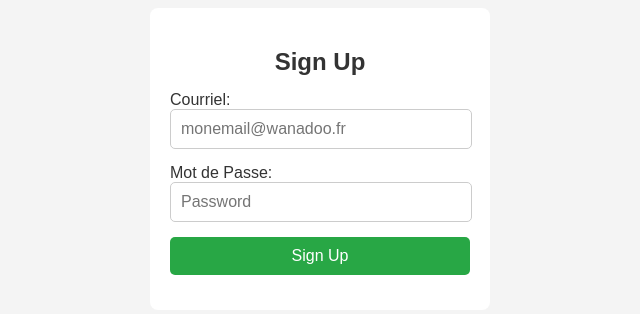
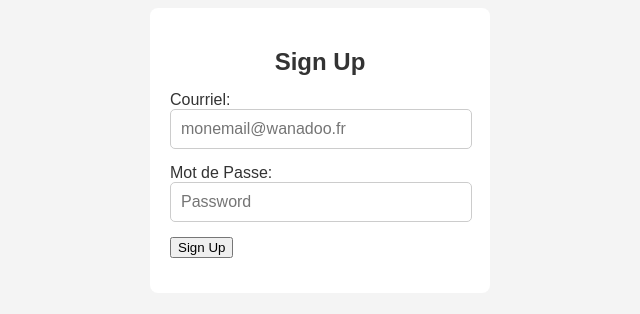
Before and after one commit to WilliamWalkerMercier/Ece_Ing2TD3_Grp1_Medicare, a plain HTML site: page Connection/connection.html in a window 1280 px wide. Shown: the whole page, without its empty margins (320-960 px from the left). Drawn offline with Linux system fonts and the light colour scheme.

Commit message:
Modification des noms des bouttons

```diff
--- a/Connection/connection.html
+++ b/Connection/connection.html
@@ -48,21 +48,6 @@
             font-size: 16px;
         }
 
-        #SignUpButton {
-            background-color: #28a745;
-            color: #ffffff;
-            padding: 10px 20px;
-            border: none;
-            border-radius: 5px;
-            cursor: pointer;
-            font-size: 16px;
-            width: 100%;
-            text-align: center;
-        }
-
-        #SignUpButton:hover {
-            opacity: 0.9;
-        }
 
 
     </style>
```
Also changed, not shown: Connection/PasConnecte.html (+0 -4 lines), Connection/inscription.html (+0 -15 lines), InterfaceMonCompte/Admin/AdminMenu.html (renamed from InterfaceMonCompte/AdminMenu.html, +0 -1 lines), Payement/checkoutForm.html (+0 -14 lines), InterfaceMonCompte/Medecin/DoctorMenu.html (renamed from InterfaceMonCompte/DoctorMenu.html).
